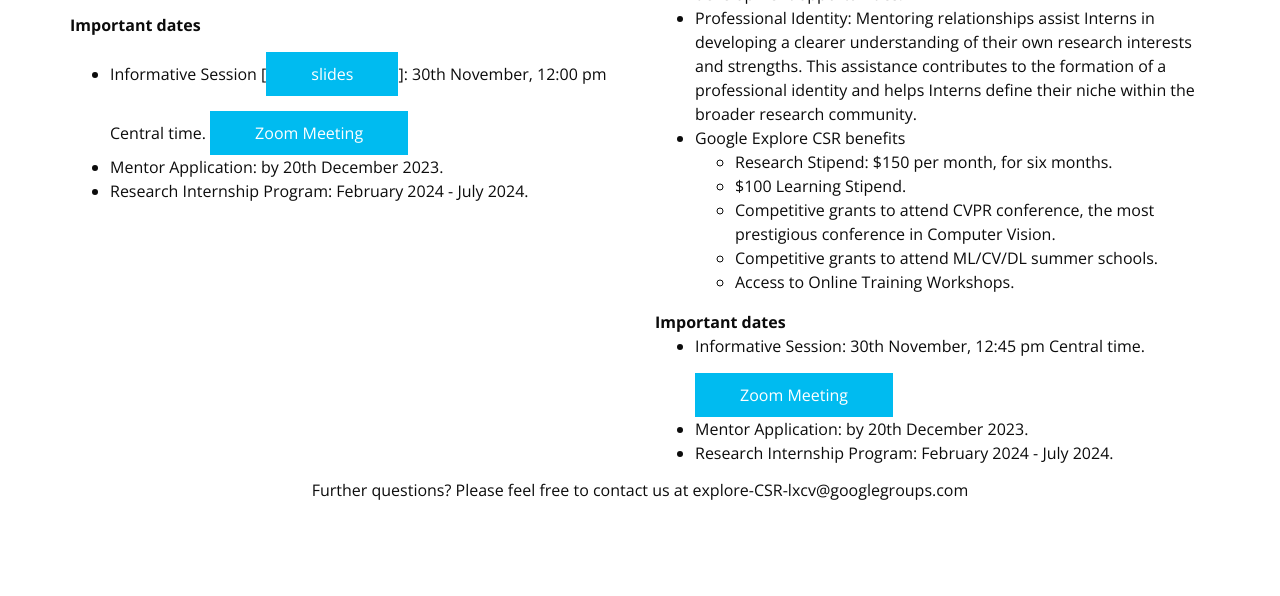
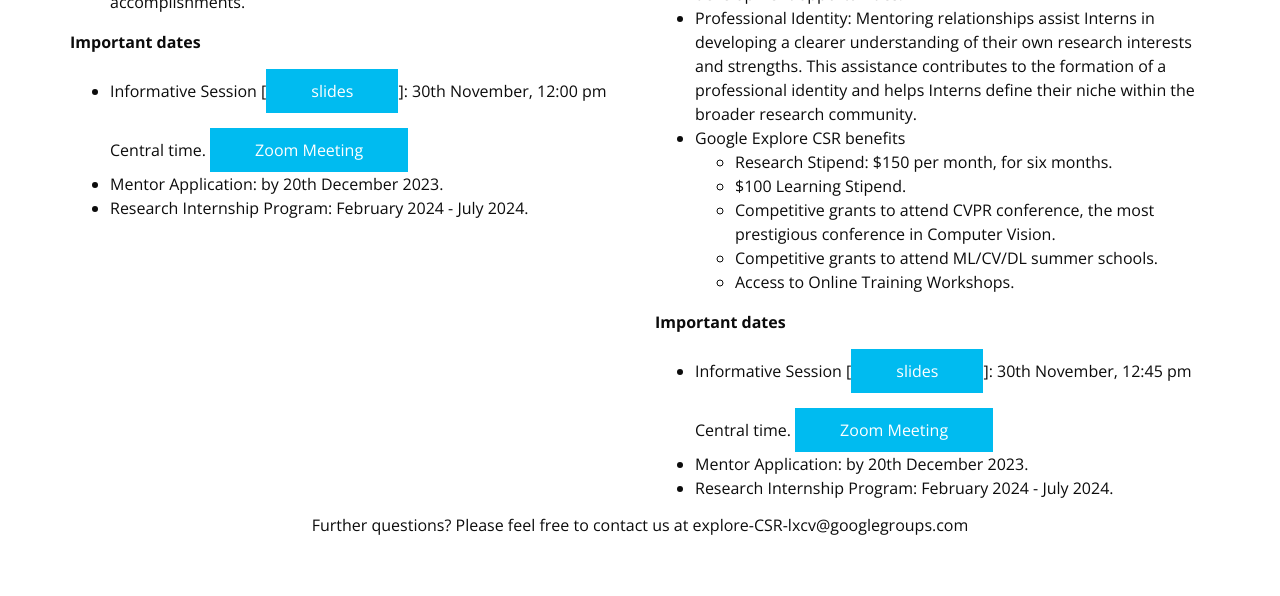
Before and after one commit to LatinResearchProgram/GoogleExploreCSR, a plain HTML site: page about/index.html in a window 1280 px wide. Shown: the part 2230-2826 px from the top of the page. Drawn offline with nearby package versions, Linux system fonts and the light colour scheme.

Commit message:
Update index.html

```diff
--- a/about/index.html
+++ b/about/index.html
@@ -225,7 +225,7 @@
 
             <b>Important dates</b>
             <ul>
-            <li>Informative Session: 30th November, 12:45 pm Central time. <a href="https://weber.zoom.us/j/95402295843">Zoom Meeting</a>
+            <li>Informative Session [<a href="https://github.com/LatinResearchProgram/GoogleExploreCSR/blob/main/files/informative_session.pdf">slides</a>]: 30th November, 12:45 pm Central time. <a href="https://weber.zoom.us/j/95402295843">Zoom Meeting</a>
             <li>Mentor Application: by 20th December 2023.
             <li>Research Internship Program:  February 2024 - July 2024.
             </ul>
```
